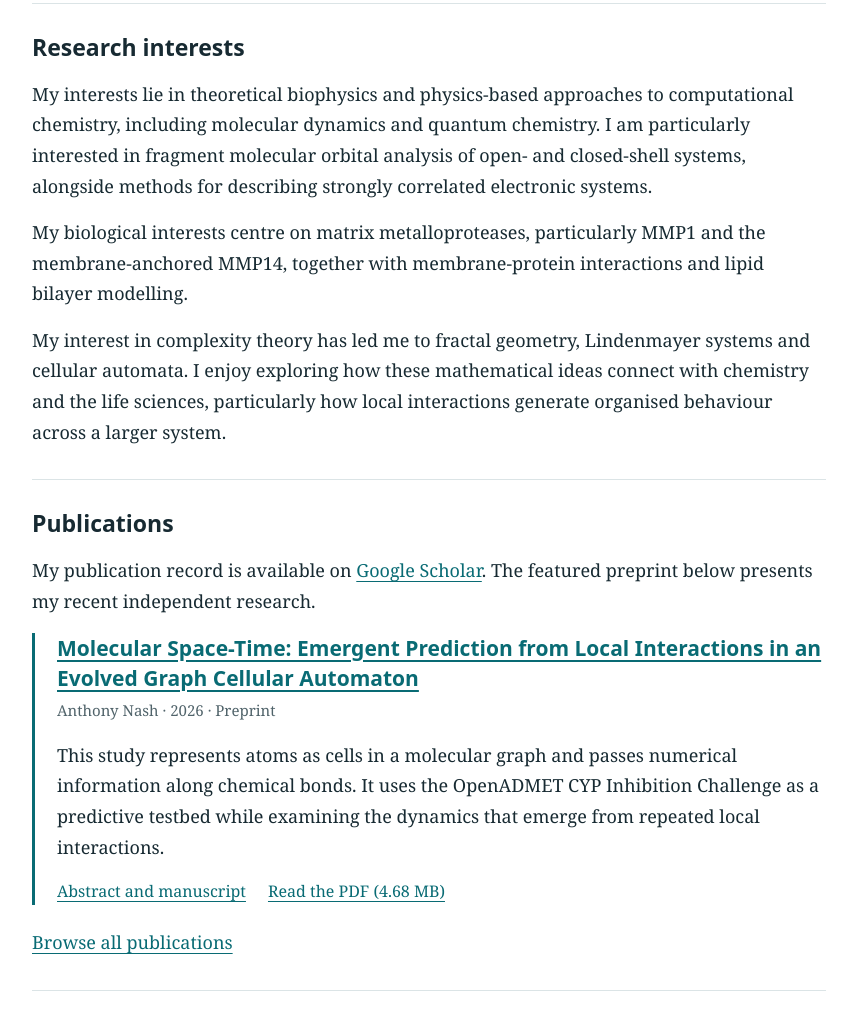
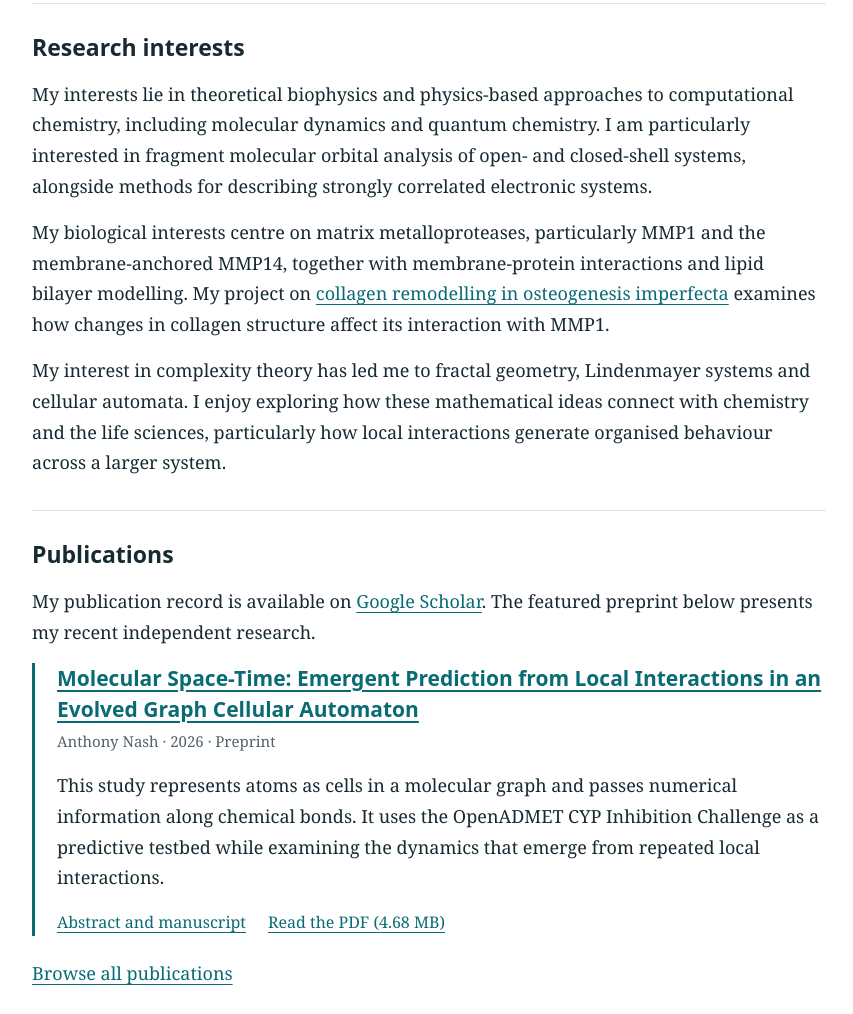
Before and after one commit to acnash/acnash.github.io, a plain HTML site: page index.html in a window 1280 px wide. Shown: the part 2478-3492 px from the top of the page, without its empty margins (211-1064 px from the left). Drawn offline with Linux system fonts and the light colour scheme.

Commit message:
Link collagen remodelling project from research interests

```diff
--- a/index.html
+++ b/index.html
@@ -102,7 +102,7 @@
   <section aria-labelledby="research">
     <h2 id="research">Research interests</h2>
     <p>My interests lie in theoretical biophysics and physics-based approaches to computational chemistry, including molecular dynamics and quantum chemistry. I am particularly interested in fragment molecular orbital analysis of open- and closed-shell systems, alongside methods for describing strongly correlated electronic systems.</p>
-    <p>My biological interests centre on matrix metalloproteases, particularly MMP1 and the membrane-anchored MMP14, together with membrane-protein interactions and lipid bilayer modelling.</p>
+    <p>My biological interests centre on matrix metalloproteases, particularly MMP1 and the membrane-anchored MMP14, together with membrane-protein interactions and lipid bilayer modelling. My project on <a href="https://github.com/acnash/mmp1-collagen-oi-adaptive-md">collagen remodelling in osteogenesis imperfecta</a> examines how changes in collagen structure affect its interaction with MMP1.</p>
     <p>My interest in complexity theory has led me to fractal geometry, Lindenmayer systems and cellular automata. I enjoy exploring how these mathematical ideas connect with chemistry and the life sciences, particularly how local interactions generate organised behaviour across a larger system.</p>
   </section>
 
```
